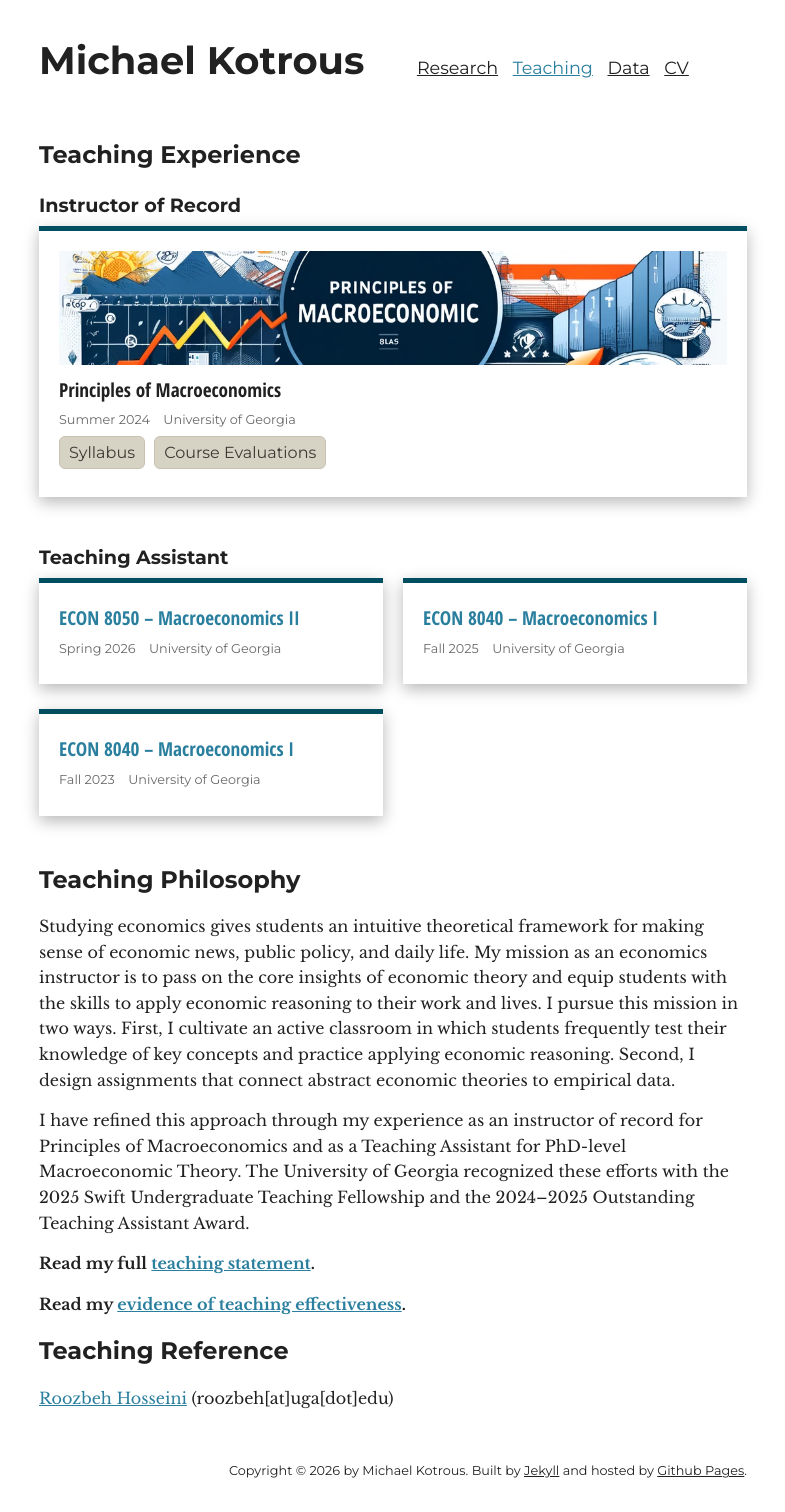
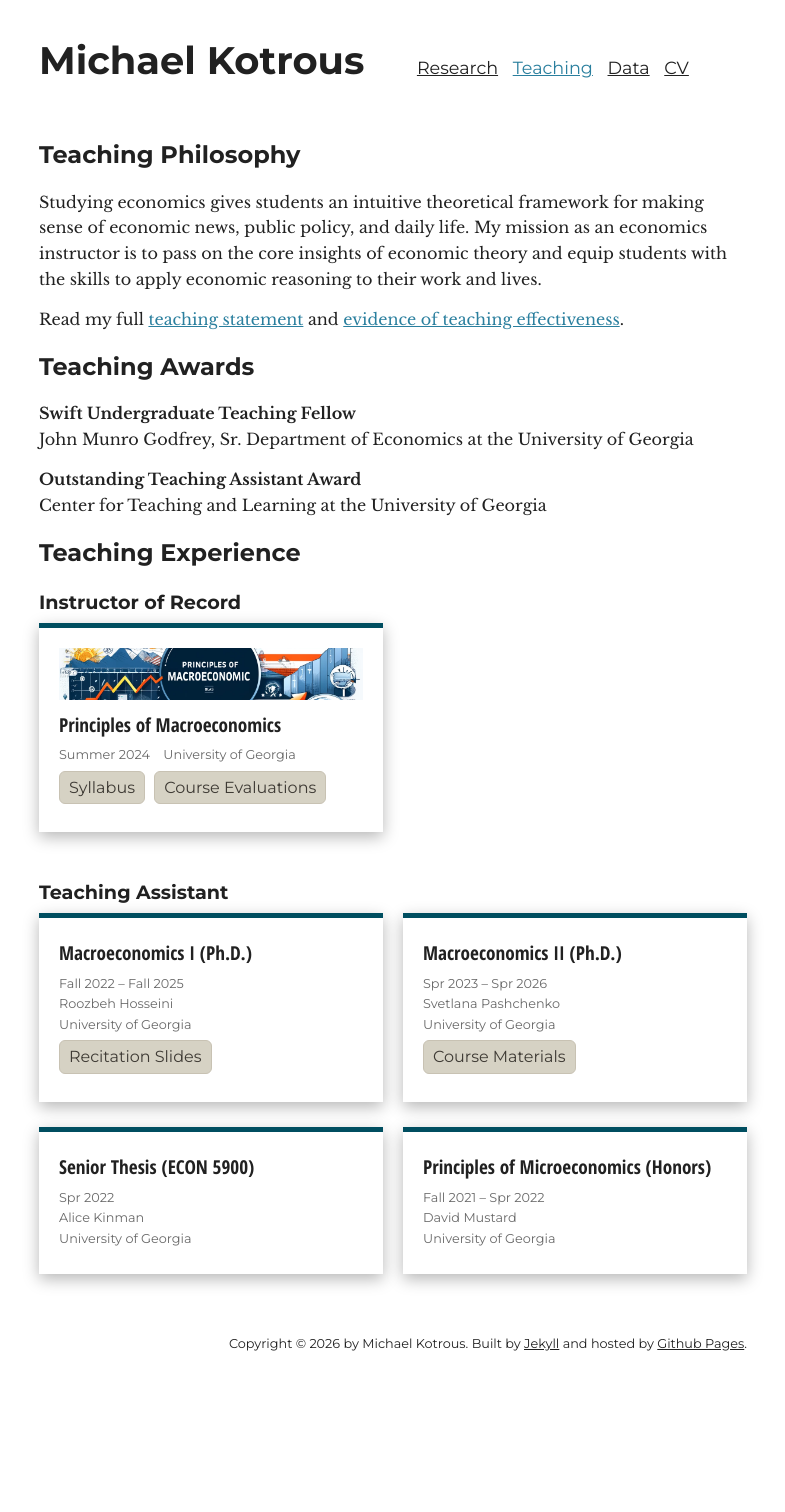
Before and after one commit to michaelkotrous/michaelkotrous.github.io, a Jekyll site: the page built from teaching/index.html, in a window 1280 px wide. Shown: the whole page, without its empty margins (247-1032 px from the left). Built offline with Jekyll 4.4.1, drawn with Linux system fonts in a browser that asks for light colours; after the commit the page ends 1384 px from its top, so only the background shows below that.

Commit message:
Update teaching page in anticipation of job market and addition of IOR experience in Fall 2026

```diff
--- a/_data/teaching.yml
+++ b/_data/teaching.yml
@@ -1,5 +1,6 @@
-# Static teaching cards for courses without a standalone post page.
-# For courses with a dedicated resources page, create a post in _posts/ with category: teaching.
+# Teaching cards for courses taught as IOR and TA
+# For courses with a dedicated course webpage, create a post in _posts/ with category: teaching and
+# add link to post in card_links.
 
 - title: "Principles of Macroeconomics"
   role: instructor of record
@@ -12,3 +13,33 @@
       url: /uploads/Kotrous_ECON2105_Summer2024_Syllabus.pdf
     - text: Course Evaluations
       url: /uploads/Kotrous_ECON2105_Evaluations.pdf
+
+- title: "Macroeconomics I (Ph.D.)"
+  role: teaching assistant
+  instructor: Roozbeh Hosseini
+  institution: University of Georgia
+  card_date: "Fall 2022 &ndash; Fall 2025"
+  card_links:
+    - text: Recitation Slides
+      url: /post/econ8040-fall2025/
+
+- title: "Macroeconomics II (Ph.D.)"
+  role: teaching assistant
+  instructor: Svetlana Pashchenko
+  institution: University of Georgia
+  card_date: "Spr 2023 &ndash; Spr 2026"
+  card_links:
+    - text: Course Materials
+      url: /post/econ8050-spring2026/
+
+- title: "Senior Thesis (ECON 5900)"
+  role: teaching assistant
+  instructor: Alice Kinman
+  institution: University of Georgia
+  card_date: "Spr 2022"
+
+- title: "Principles of Microeconomics (Honors)"
+  role: teaching assistant
+  instructor: David Mustard
+  institution: University of Georgia
+  card_date: "Fall 2021 &ndash; Spr 2022"
--- a/_posts/2025-08-15-econ8040-fall2025.md
+++ b/_posts/2025-08-15-econ8040-fall2025.md
@@ -5,8 +5,6 @@ subtitle: "Fall 2025"
 date: 2025-08-15
 category: teaching
 role: teaching assistant
-institution: University of Georgia
-card_date: "Fall 2025"
 nav_section: teaching
 body_class: article
 ---
--- a/_posts/2026-01-09-econ8050-spring2026.md
+++ b/_posts/2026-01-09-econ8050-spring2026.md
@@ -5,11 +5,8 @@ subtitle: "Spring 2026"
 date: 2026-01-09
 category: teaching
 role: teaching assistant
-institution: University of Georgia
-card_date: "Spring 2026"
 nav_section: teaching
 body_class: article
-toc: false
 ---
 
 ## Course Overview
--- a/sass/base/_elements.scss
+++ b/sass/base/_elements.scss
@@ -59,11 +59,6 @@ img {
     border-top: 5px solid var(--surface-accent);
     box-shadow: 0px 5px 15px var(--surface-shadow);
 
-    &.chart img {
-        display: block;
-        margin: 0 auto 10px;
-    }
-
     &--full-width {
         width: 100%;
     }
@@ -71,6 +66,11 @@ img {
     &--content {
         position: relative;
         height: 100%;
+
+        img {
+            display: block;
+            margin: 0 auto 10px;
+        }
     }
 
     &--content--title {
@@ -132,6 +132,12 @@ img {
 
         span {
             padding-right: 10px;
+
+            &.block {
+                display: block;
+                margin-bottom: 0;
+                padding-right: 0;
+            }
         }
     }
 }
--- a/teaching/index.html
+++ b/teaching/index.html
@@ -9,36 +9,23 @@ body_class: homepage
         <div class="homepage-content">
             <div class="row">
                 <div class="homepage-content--teaching">
+                    <h2>Teaching Philosophy</h2>
+                    <p>Studying economics gives students an intuitive theoretical framework for making sense of economic news, public policy, and daily life. My mission as an economics instructor is to pass on the core insights of economic theory and equip students with the skills to apply economic reasoning to their work and lives.</p>
+
+                    <p>Read my full <a href="/uploads/Kotrous_Michael_TeachingStatement.pdf" target="_blank">teaching statement</a> and <a href="/uploads/Kotrous_Michael_TeachingPortfolio_Short.pdf" target="_blank">evidence of teaching effectiveness</a>.</p>
+
+                    <h2>Teaching Awards</h2>
+                    <p><strong>Swift Undergraduate Teaching Fellow</strong><br/>John Munro Godfrey, Sr. Department of Economics at the University of Georgia</p>
+                    <p><strong>Outstanding Teaching Assistant Award</strong><br/>Center for Teaching and Learning at the University of Georgia</p>
+
                     <h2>Teaching Experience</h2>
 
                     <h3>Instructor of Record</h3>
                     <div class="row">
                         <div class="cards-wrapper">
-                            {% assign instructor_posts = site.posts | where: "category", "teaching" | where: "role", "instructor of record" %}
-                            {% for post in instructor_posts %}
-                            <div class="homepage-content--charts--item homepage-content--charts--item-card card--full-width">
-                                <div class="card chart">
-                                    <div class="card--content">
-                                        {% if post.coverart %}<img src="{{ post.coverart }}" alt="{{ post.coverart_alt }}" />{% endif %}
-                                        <h3 class="card--content--title"><a href="{{ post.url }}">{{ post.title }}</a></h3>
-                                        <div class="card--content--details">
-                                            {% if post.card_date %}<span class="date">{{ post.card_date }}</span>{% endif %}
-                                            {% if post.institution %}<span class="institution">{{ post.institution }}</span>{% endif %}
-                                        </div>
-                                        {% if post.card_links %}
-                                        <ul class="card--content--links">
-                                            {% for link in post.card_links %}
-                                            <li><a href="{{ link.url }}" target="_blank">{{ link.text }}</a></li>
-                                            {% endfor %}
-                                        </ul>
-                                        {% endif %}
-                                    </div>
-                                </div>
-                            </div>
-                            {% endfor %}
                             {% assign instructor_data = site.data.teaching | where: "role", "instructor of record" %}
                             {% for course in instructor_data %}
-                            <div class="homepage-content--charts--item homepage-content--charts--item-card card--full-width">
+                            <div class="homepage-content--charts--item homepage-content--charts--item-card">
                                 <div class="card chart">
                                     <div class="card--content">
                                         {% if course.coverart %}<img src="{{ course.coverart }}" alt="{{ course.coverart_alt }}" />{% endif %}
@@ -64,27 +51,6 @@ body_class: homepage
                     <h3>Teaching Assistant</h3>
                     <div class="row">
                         <div class="cards-wrapper">
-                            {% assign ta_posts = site.posts | where: "category", "teaching" | where: "role", "teaching assistant" %}
-                            {% for post in ta_posts %}
-                            <div class="homepage-content--charts--item homepage-content--charts--item-card">
-                                <div class="card">
-                                    <div class="card--content">
-                                        <h3 class="card--content--title"><a href="{{ post.url }}">{{ post.title }}</a></h3>
-                                        <div class="card--content--details">
-                                            {% if post.card_date %}<span class="date">{{ post.card_date }}</span>{% endif %}
-                                            {% if post.institution %}<span class="publisher">{{ post.institution }}</span>{% endif %}
-                                        </div>
-                                        {% if post.card_links %}
-                                        <ul class="card--content--links">
-                                            {% for link in post.card_links %}
-                                            <li><a href="{{ link.url }}" target="_blank">{{ link.text }}</a></li>
-                                            {% endfor %}
-                                        </ul>
-                                        {% endif %}
-                                    </div>
-                                </div>
-                            </div>
-                            {% endfor %}
                             {% assign ta_data = site.data.teaching | where: "role", "teaching assistant" %}
                             {% for course in ta_data %}
                             <div class="homepage-content--charts--item homepage-content--charts--item-card">
@@ -92,8 +58,9 @@ body_class: homepage
                                     <div class="card--content">
                                         <h3 class="card--content--title">{{ course.title }}</h3>
                                         <div class="card--content--details">
-                                            {% if course.card_date %}<span class="date">{{ course.card_date }}</span>{% endif %}
-                                            {% if course.institution %}<span class="publisher">{{ course.institution }}</span>{% endif %}
+                                            {% if course.card_date %}<span class="block date">{{ course.card_date }}</span>{% endif %}
+                                            {% if course.instructor %}<span class="block instructor">{{ course.instructor }}</span>{% endif %}
+                                            {% if course.institution %}<span class="block publisher">{{ course.institution }}</span>{% endif %}
                                         </div>
                                         {% if course.card_links %}
                                         <ul class="card--content--links">
@@ -108,18 +75,6 @@ body_class: homepage
                             {% endfor %}
                         </div>
                     </div>
-
-                    <h2>Teaching Philosophy</h2>
-                    <p>Studying economics gives students an intuitive theoretical framework for making sense of economic news, public policy, and daily life. My mission as an economics instructor is to pass on the core insights of economic theory and equip students with the skills to apply economic reasoning to their work and lives. I pursue this mission in two ways. First, I cultivate an active classroom in which students frequently test their knowledge of key concepts and practice applying economic reasoning. Second, I design assignments that connect abstract economic theories to empirical data.</p>
-
-                    <p>I have refined this approach through my experience as an instructor of record for Principles of Macroeconomics and as a Teaching Assistant for PhD-level Macroeconomic Theory. The University of Georgia recognized these efforts with the 2025 Swift Undergraduate Teaching Fellowship and the 2024&ndash;2025 Outstanding Teaching Assistant Award.</p>
-
-                    <p><strong>Read my full <a href="/uploads/Kotrous_Michael_TeachingStatement.pdf" target="_blank">teaching statement</a>.</strong></p>
-
-                    <p><strong>Read my <a href="/uploads/Kotrous_Michael_TeachingPortfolio_Short.pdf" target="_blank">evidence of teaching effectiveness</a>.</strong></p>
-
-                    <h2>Teaching Reference</h2>
-                    <p><a href="https://www.roozbeh-hosseini.com/" target="_blank">Roozbeh Hosseini</a> (roozbeh[at]uga[dot]edu)</p>
                 </div>
             </div>
         </div>
```
Also changed, not shown: CONTENT_GUIDE.md (+43 -12 lines), _posts/2023-08-25-econ8040-fall2023.md (deleted, +0 -41 lines).
